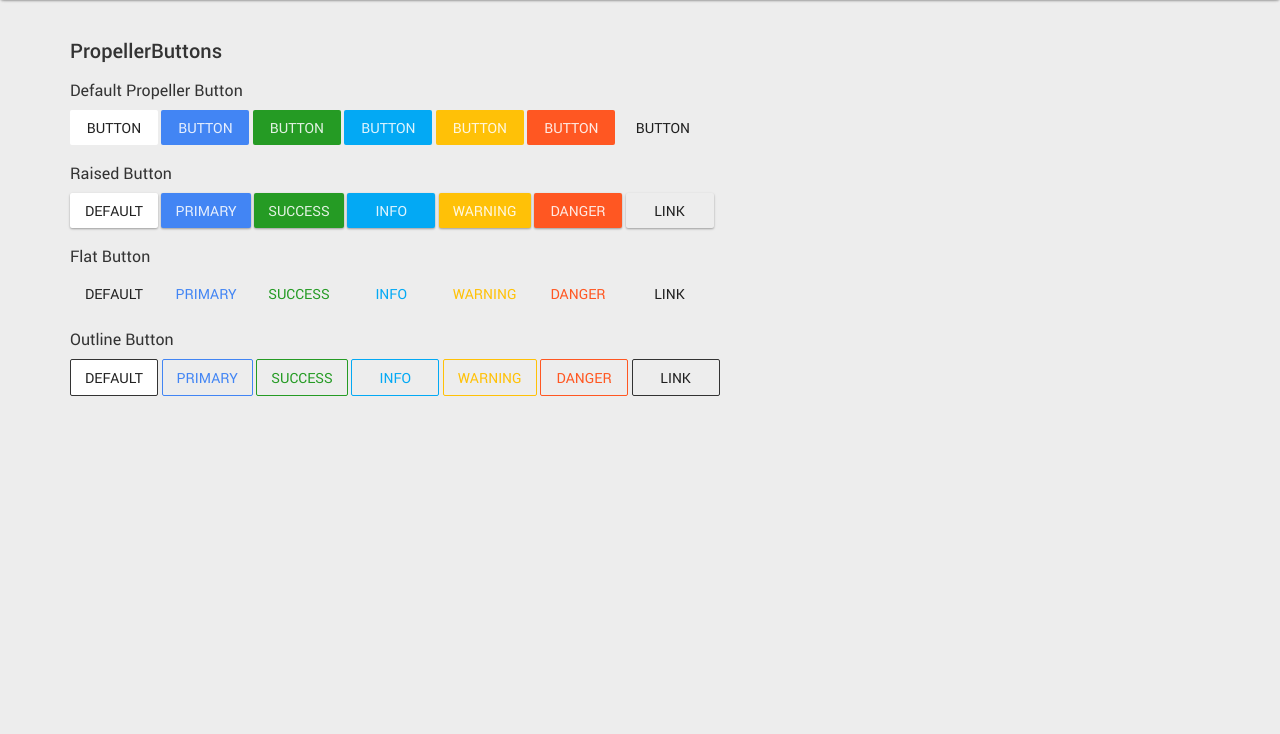
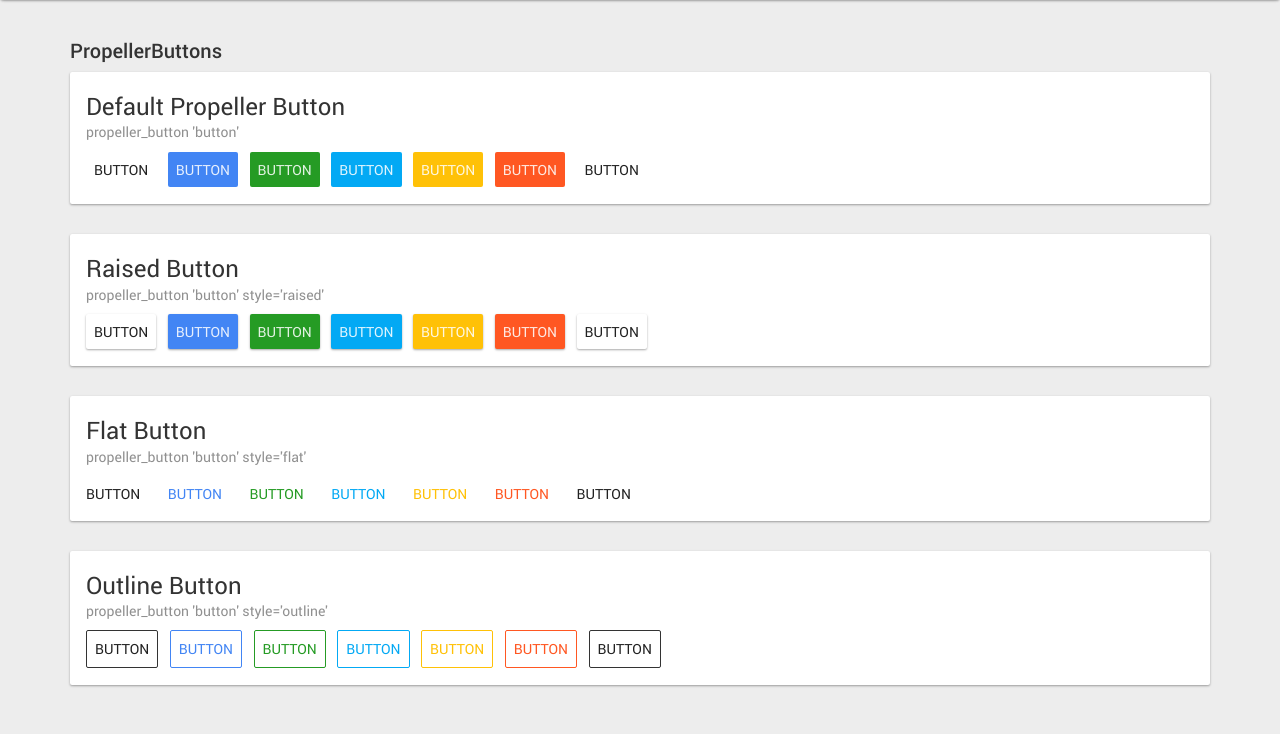
Before and after one commit to tfroehlich82/django-propeller, a Django app: page /buttons in a window 1280 px wide. Shown: the part 66-800 px from the top of the page. Run offline with Django 3.2, Linux system fonts and the light colour scheme; some libraries are stand-ins or nearby versions.

Commit message:
Implemented propeller button styles

```diff
--- a/django_propeller/forms.py
+++ b/django_propeller/forms.py
@@ -77,8 +77,8 @@ def render_label(content, label_for=None, label_class=None, label_title=''):
 
 
 def render_button(
-        content, button_type=None, icon=None, button_class='btn-default pmd-ripple-effect', size='',
-        href='', name=None, value=None, title=None, extra_classes='', _id=''):
+        content, button_type=None, icon=None, button_class='btn-default', size='',
+        href='', name=None, value=None, title=None, style='default', extra_classes='pmd-ripple-effect', _id=''):
     """
     Render a button with content
     """
@@ -103,6 +103,12 @@ def render_button(
                 'Parameter "button_type" should be "submit", "reset", ' +
                 '"button", "link" or empty  ("{}" given).'.format(button_type))
         attrs['type'] = button_type
+    if style not in ('default', 'raised', 'flat', 'outline'):
+        raise PropellerError(
+            'Parameter "style" should be "default", "raised", ' +
+            '"flat", "outline" or empty  ("{}" given).'.format(style))
+    else:
+        classes = add_css_class(classes, 'pmd-btn-%s' % style)
     classes = add_css_class(classes, extra_classes)
     attrs['class'] = classes
     icon_content = render_icon(icon) if icon else ''
--- a/django_propeller_demo/templates/buttons.html
+++ b/django_propeller_demo/templates/buttons.html
@@ -8,8 +8,15 @@
 
 {% block content %}
 
-    <h3>Default Propeller Button</h3>
-    <p>
+    {#  Default buttons example  #}
+    <div class="pmd-card pmd-card-media-inline pmd-card-default pmd-z-depth">
+        <div class="pmd-card-media">
+            <div class="media-body">
+                <h2 class="pmd-card-title-text">Default Propeller Button</h2>
+                <span class="pmd-card-subtitle-text">propeller_button 'button'</span>
+            </div>
+        </div>
+        <div class="pmd-card-actions">
             {% propeller_button 'button' %}
             {% propeller_button 'button' button_class='btn-primary' %}
             {% propeller_button 'button' button_class='btn-success' %}
@@ -17,85 +24,64 @@
             {% propeller_button 'button' button_class='btn-warning' %}
             {% propeller_button 'button' button_class='btn-danger' %}
             {% propeller_button 'button' button_class='btn-link' %}
-    </p>
+        </div>
+    </div>
 
-    <h3>Raised Button</h3>
-    <p>
+    {#  Raised buttons example  #}
+    <div class="pmd-card pmd-card-media-inline pmd-card-default pmd-z-depth">
+        <div class="pmd-card-media">
+            <div class="media-body">
+                <h2 class="pmd-card-title-text">Raised Button</h2>
+                <span class="pmd-card-subtitle-text">propeller_button 'button' style='raised'</span>
+            </div>
+        </div>
+        <div class="pmd-card-actions">
+            {% propeller_button 'button' style='raised' %}
+            {% propeller_button 'button' style='raised' button_class='btn-primary' %}
+            {% propeller_button 'button' style='raised' button_class='btn-success' %}
+            {% propeller_button 'button' style='raised' button_class='btn-info' %}
+            {% propeller_button 'button' style='raised' button_class='btn-warning' %}
+            {% propeller_button 'button' style='raised' button_class='btn-danger' %}
+            {% propeller_button 'button' style='raised' button_class='btn-link' %}
+        </div>
+    </div>
 
+    {#  Flat buttons example  #}
+    <div class="pmd-card pmd-card-media-inline pmd-card-default pmd-z-depth">
+        <div class="pmd-card-media">
+            <div class="media-body">
+                <h2 class="pmd-card-title-text">Flat Button</h2>
+                <span class="pmd-card-subtitle-text">propeller_button 'button' style='flat'</span>
+            </div>
+        </div>
+        <div class="pmd-card-actions">
+            {% propeller_button 'button' style='flat' %}
+            {% propeller_button 'button' style='flat' button_class='btn-primary' %}
+            {% propeller_button 'button' style='flat' button_class='btn-success' %}
+            {% propeller_button 'button' style='flat' button_class='btn-info' %}
+            {% propeller_button 'button' style='flat' button_class='btn-warning' %}
+            {% propeller_button 'button' style='flat' button_class='btn-danger' %}
+            {% propeller_button 'button' style='flat' button_class='btn-link' %}
+        </div>
+    </div>
 
-<!--Default raised button with ripple effect-->
-<button type="button" class="btn pmd-btn-raised pmd-ripple-effect btn-default">Default</button>
-
-<!--Primary raised button with ripple effect -->
-<button type="button" class="btn pmd-btn-raised pmd-ripple-effect btn-primary">Primary</button>
-
-<!-- Success raised button with ripple effect -->
-<button type="button" class="btn pmd-btn-raised pmd-ripple-effect btn-success">Success</button>
-
-<!-- Information raised button with ripple effect -->
-<button type="button" class="btn pmd-btn-raised pmd-ripple-effect btn-info">Info</button>
-
-<!-- Warning raised button with ripple effect -->
-<button type="button" class="btn pmd-btn-raised pmd-ripple-effect btn-warning">Warning</button>
-
-<!-- Danger raised button with ripple effect -->
-<button type="button" class="btn pmd-btn-raised pmd-ripple-effect btn-danger">Danger</button>
-
-<!-- Link raised with ripple effect -->
-<button type="button" class="btn pmd-btn-raised pmd-ripple-effect btn-link">Link</button>
-
-</p>
-
-    <h3>Flat Button</h3>
-<p>
-
-    <!-- Default flat button with ripple effect -->
-<button type="button" class="btn pmd-btn-flat pmd-ripple-effect btn-default">Default</button>
-
-<!-- Primary flat button with ripple effect -->
-<button type="button" class="btn pmd-btn-flat pmd-ripple-effect btn-primary">Primary</button>
-
-<!-- Success flat button with ripple effect -->
-<button type="button" class="btn pmd-btn-flat pmd-ripple-effect btn-success">Success</button>
-
-<!-- Information flat button with ripple effect -->
-<button type="button" class="btn pmd-btn-flat pmd-ripple-effect btn-info">Info</button>
-
-<!-- Warning flat button with ripple effect -->
-<button type="button" class="btn pmd-btn-flat pmd-ripple-effect btn-warning">Warning</button>
-
-<!-- Danger flat button with ripple effect -->
-<button type="button" class="btn pmd-btn-flat pmd-ripple-effect btn-danger">Danger</button>
-
-<!-- Link flat with ripple effect -->
-<button type="button" class="btn pmd-btn-flat pmd-ripple-effect btn-link">Link</button>
-
-</p>
-
-    <h3>Outline Button</h3>
-<p>
-
-    <!-- Default outline button with ripple effect -->
-<button type="button" class="btn pmd-btn-outline pmd-ripple-effect btn-default">Default</button>
-
-<!-- Primary outline button with ripple effect -->
-<button type="button" class="btn pmd-btn-outline pmd-ripple-effect btn-primary">Primary</button>
-
-<!-- Success outline button with ripple effect -->
-<button type="button" class="btn pmd-btn-outline pmd-ripple-effect btn-success">Success</button>
-
-<!-- Information outline button with ripple effect -->
-<button type="button" class="btn pmd-btn-outline pmd-ripple-effect btn-info">Info</button>
-
-<!-- Warning outline button with ripple effect -->
-<button type="button" class="btn pmd-btn-outline pmd-ripple-effect btn-warning">Warning</button>
-
-<!-- Danger outline button with ripple effect -->
-<button type="button" class="btn pmd-btn-outline pmd-ripple-effect btn-danger">Danger</button>
-
-<!-- Link outline with ripple effect -->
-<button type="button" class="btn pmd-btn-outline pmd-ripple-effect btn-link">Link</button>
-
-</p>
+    {#  Outline buttons example  #}
+    <div class="pmd-card pmd-card-media-inline pmd-card-default pmd-z-depth">
+        <div class="pmd-card-media">
+            <div class="media-body">
+                <h2 class="pmd-card-title-text">Outline Button</h2>
+                <span class="pmd-card-subtitle-text">propeller_button 'button' style='outline'</span>
+            </div>
+        </div>
+        <div class="pmd-card-actions">
+            {% propeller_button 'button' style='outline' %}
+            {% propeller_button 'button' style='outline' button_class='btn-primary' %}
+            {% propeller_button 'button' style='outline' button_class='btn-success' %}
+            {% propeller_button 'button' style='outline' button_class='btn-info' %}
+            {% propeller_button 'button' style='outline' button_class='btn-warning' %}
+            {% propeller_button 'button' style='outline' button_class='btn-danger' %}
+            {% propeller_button 'button' style='outline' button_class='btn-link' %}
+        </div>
+    </div>
 
 {% endblock %}
```
Lines whose indentation alone changed are shown as unchanged.
